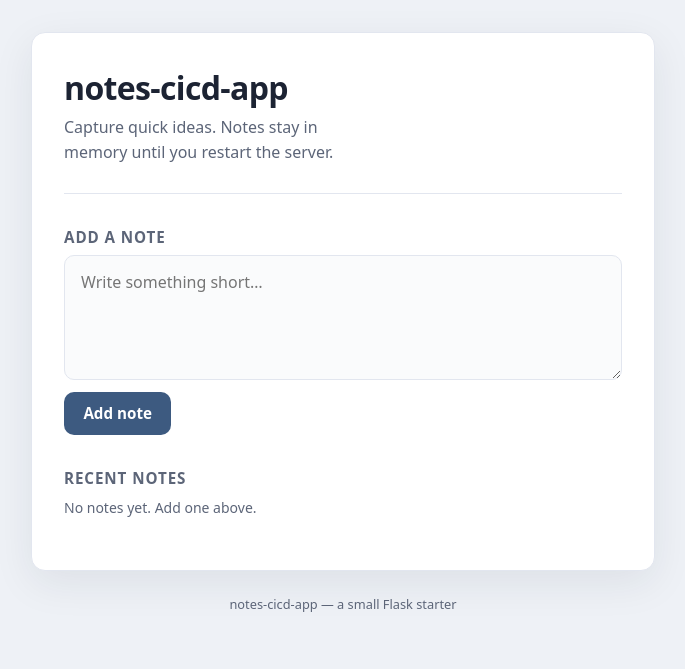
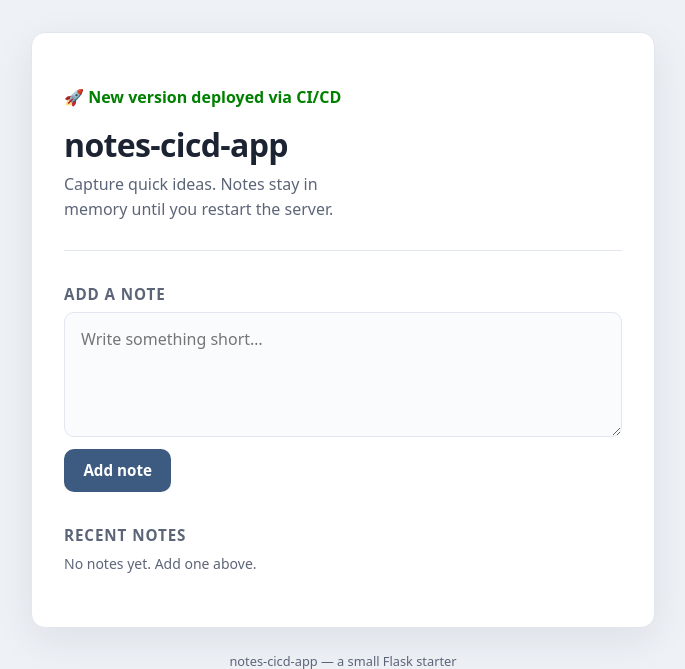
Before and after one commit to SamParsakian/notes-cicd-app, a Flask app: page / in a window 1280 px wide. Shown: the top 669 px of the page, without its empty margins (297-982 px from the left). Run offline with Flask 3, Linux system fonts and the light colour scheme; data that the repository does not hold is empty; some libraries are stand-ins or nearby versions.

Commit message:
feat: add deployment banner

```diff
--- a/templates/index.html
+++ b/templates/index.html
@@ -10,6 +10,9 @@
   <div class="layout">
     <main class="card card--main">
       <header class="hero">
+        <p style="color: green; font-weight: bold;">
+        🚀 New version deployed via CI/CD
+        </p>
         <h1 class="hero__title">notes-cicd-app</h1>
         <p class="hero__subtitle">Capture quick ideas. Notes stay in memory until you restart the server.</p>
       </header>
```
